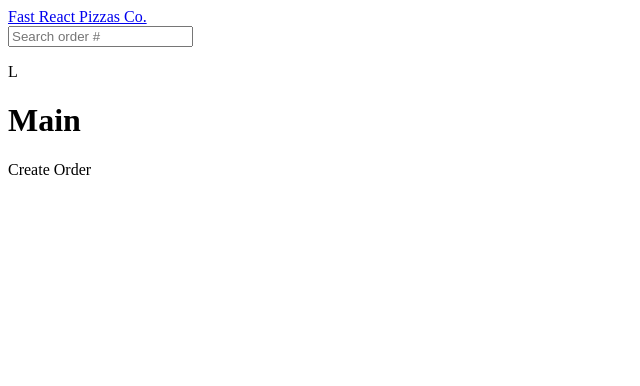
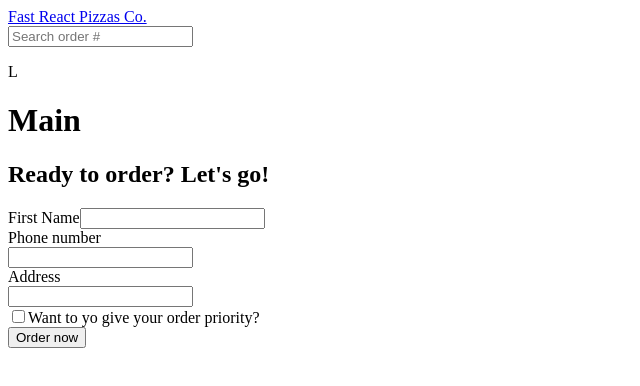
Before and after one commit to lubomir80/10.pizza-order, a React (Vite) app: page /order/new in a window 1280 px wide. Shown: the top 386 px of the page, without its empty margins (0-640 px from the left). Built offline with nearby package versions, Linux system fonts and the light colour scheme; the HTML template or start-up script is replaced by a standard one.

Commit message:
newOrderAction, errorActionHandler

```diff
--- a/src/App.jsx
+++ b/src/App.jsx
@@ -2,6 +2,9 @@ import { RouterProvider, createBrowserRouter } from "react-router-dom"
 import Layout from "./Layout"
 import Menu, { loader as menuLoader } from "./features/menu/Menu"
 import Error from "./ui/Error"
+import Cart from "./features/cart/Cart"
+import Order, { loader as orderLoader } from "./features/order/Order"
+import CreateOrder, { action as createOrderAction } from "./features/order/CreateOrder"
 
 const router = createBrowserRouter([
    {
@@ -10,7 +13,7 @@ const router = createBrowserRouter([
       children: [
          {
             path: '/',
-            element: <div >Home</div>,
+            element: <div>Home</div>,
          },
          {
 
@@ -21,15 +24,19 @@ const router = createBrowserRouter([
          },
          {
             path: "/cart",
-            element: <div>Cart</div>
+            element: <Cart />
          },
          {
             path: "/order/new",
-            element: <div>Create Order</div>
+            element: <CreateOrder />,
+            action: createOrderAction,
+            // errorElement: <Error />,
          },
          {
             path: "/order/:orderId",
-            element: <div>Order</div>
+            element: <Order />,
+            loader: orderLoader,
+            errorElement: <Error />,
          },
       ]
    },
--- /dev/null
+++ b/src/features/cart/Cart.jsx
@@ -0,0 +1,9 @@
+
+
+function Cart() {
+   return (
+      <div>Cart</div>
+   )
+}
+
+export default Cart
--- /dev/null
+++ b/src/features/order/CreateOrder.jsx
@@ -0,0 +1,111 @@
+import { Form, redirect, useActionData, useNavigation } from "react-router-dom"
+import { createOrder } from "../../services/apiRestaurant";
+
+const isValidPhone = (str) =>
+   /^\+?\d{1,4}?[-.\s]?\(?\d{1,3}?\)?[-.\s]?\d{1,4}[-.\s]?\d{1,4}[-.\s]?\d{1,9}$/.test(
+      str
+   );
+
+
+const fakeCart = [
+   {
+      pizzaId: 12,
+      name: 'Mediterranean',
+      quantity: 2,
+      unitPrice: 16,
+      totalPrice: 32,
+   },
+   {
+      pizzaId: 6,
+      name: 'Vegetale',
+      quantity: 1,
+      unitPrice: 13,
+      totalPrice: 13,
+   },
+   {
+      pizzaId: 11,
+      name: 'Spinach and Mushroom',
+      quantity: 1,
+      unitPrice: 15,
+      totalPrice: 15,
+   },
+];
+
+
+
+
+function CreateOrder() {
+   const navigation = useNavigation()
+   const isSubmitting = navigation.state === "submitting"
+   const formErrors = useActionData()
+
+   const cart = fakeCart;
+
+   return (
+      <div>
+         <h2>{`Ready to order? Let's go!`}</h2>
+
+         <Form method="POST">
+            <div>
+               <label>First Name</label>
+               <input type="text" name="customer" required />
+            </div>
+
+            <div>
+               <label>Phone number</label>
+               <div>
+                  <input type="tel" name="phone" required />
+               </div>
+               {formErrors?.phone && <p>{formErrors.phone}</p>}
+            </div>
+
+            <div>
+               <label>Address</label>
+               <div>
+                  <input type="text" name="address" required />
+               </div>
+            </div>
+
+            <div>
+               <input
+                  type="checkbox"
+                  name="priority"
+                  id="priority"
+               // value={withPriority}
+               // onChange={(e) => setWithPriority(e.target.checked)}
+               />
+               <label htmlFor="priority">Want to yo give your order priority?</label>
+            </div>
+
+            <div>
+               <input type="hidden" name="cart" value={JSON.stringify(cart)} />
+               <button disabled={isSubmitting}>
+                  {isSubmitting ? "Placing order..." : "Order now"}
+               </button>
+            </div>
+         </Form>
+      </div>
+   )
+}
+
+export async function action({ request }) {
+   const formData = await request.formData()
+   const data = Object.fromEntries(formData)
+
+   const order = {
+      ...data,
+      cart: JSON.parse(data.cart),
+      priority: data.priority === "on"
+   };
+
+   const errors = {}
+   if (!isValidPhone(order.phone))
+      errors.phone = "Please give us your correct phone number. We might need it to contact you."
+   if (Object.keys(errors).length > 0) return errors
+
+   const newOrder = await createOrder(order)
+
+   return redirect(`/order/${newOrder.id}`)
+}
+
+export default CreateOrder
--- /dev/null
+++ b/src/features/order/Order.jsx
@@ -0,0 +1,60 @@
+import { useLoaderData } from "react-router";
+import { getOrder } from "../../services/apiRestaurant"
+import { calcMinutesLeft, formatCurrency, formatDate } from "../../utils/helpers";
+
+
+function Order() {
+   //Test ID: IIDSAT or CQE92U
+
+
+   const order = useLoaderData()
+
+   const {
+      // id,
+      status,
+      priority,
+      priorityPrice,
+      orderPrice,
+      estimatedDelivery,
+      // cart,
+   } = order;
+   const deliveryIn = calcMinutesLeft(estimatedDelivery);
+
+
+   return (
+      <div>
+         <div>
+            <h2>Status</h2>
+
+            <div>
+               {priority && <span>Priority</span>}
+               <span>{status} order</span>
+            </div>
+         </div>
+
+         <div>
+            <p>
+               {deliveryIn >= 0
+                  ? `Only ${calcMinutesLeft(estimatedDelivery)} minutes left 😃`
+                  : "Order should have arrived"}
+            </p>
+            <p>(Estimated delivery: {formatDate(estimatedDelivery)})</p>
+         </div>
+
+         <div>
+            <p>Price pizza: {formatCurrency(orderPrice)}</p>
+            {priority && <p>Price priority: {formatCurrency(priorityPrice)}</p>}
+            <p>To pay on delivery: {formatCurrency(orderPrice + priorityPrice)}</p>
+         </div>
+
+      </div>
+   )
+}
+
+export async function loader({ params }) {
+   const order = await getOrder(params.orderId);
+   return order
+}
+
+
+export default Order
--- a/src/utils/helpers.js
+++ b/src/utils/helpers.js
@@ -10,7 +10,8 @@ export function formatDate(dateStr) {
       day: "numeric",
       month: "short",
       hour: "2-digit",
-      minute: "2-digit"
+      minute: "2-digit",
+      hour12: false
    }).format(new Date(dateStr))
 }
 
```
Also changed, not shown: src/features/user/User.jsx (added, +9 -0 lines).
